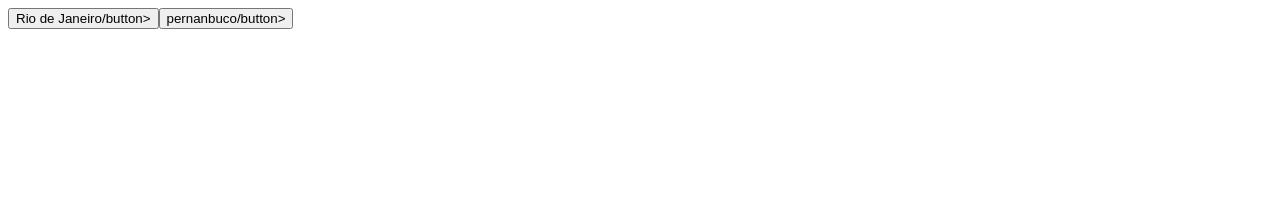
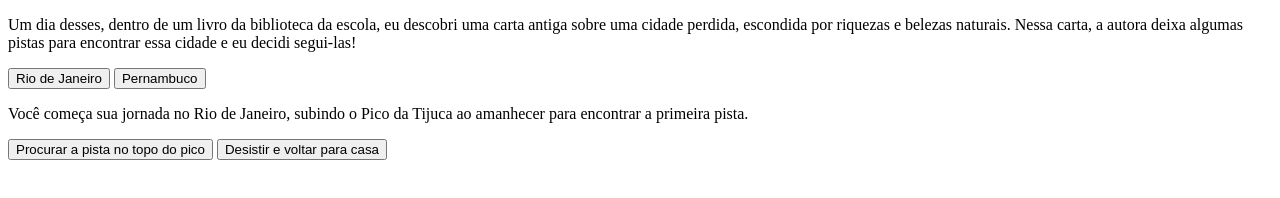
Before and after one commit to jessikaquirol/criando-aventura, a plain HTML site: page index.html in a window 1280 px wide. Drawn offline with Linux system fonts and the light colour scheme; a web font is replaced by a local one.

Commit message:
criando arquivo

```diff
--- a/index.html
+++ b/index.html
@@ -3,14 +3,25 @@
 <head>
     <meta charset="UTF-8">
     <meta name="viewport" content="width=device-width, initial-scale=1.0">
+    <link rel="stylesheet" href="style.css">
+    <link rel="preconnect" href="https://fonts.googleapis.com">
+     <link rel="preconnect" href="https://fonts.gstatic.com" crossorigin>
+     <link href="https://fonts.googleapis.com/css2?family=Bai+Jamjuree:ital,wght@0,200;0,300;0,400;0,500;0,600;0,700;1,200;1,300;1,400;1,500;1,600;1,700&display=swap" rel="stylesheet">
     <title>Em busca da cidade perdida</title>
 </head>
 <body>
-    <main>
-        <button class="btn-proximo" data-proximo="1">Rio de Janeiro/button>
-       <button class="btn-proximo" data-proximo="2">pernanbuco/button>
-<div>
-
+ <main>
+     <div class="passo" id="passp-0">
+        <p>Um dia desses, dentro de um livro da biblioteca da escola, eu descobri uma carta antiga sobre uma cidade perdida, escondida por riquezas e belezas naturais. Nessa carta, a autora deixa algumas pistas para encontrar essa cidade e eu decidi segui-las!</p>
+        <button class="btn-proximo">Rio de Janeiro</button>
+        <button class="btn-proximo">Pernambuco</button>
+ </div>
+ <div class="passo" id="passo-1">
+    <p>Você começa sua jornada no Rio de Janeiro, subindo o Pico da Tijuca ao amanhecer para encontrar a primeira pista.</p>
+    <button class="btn-proximo" data-proximo="3">Procurar a pista no topo do pico</button>
+    <button class="btn-proximo" data-proximo="4">Desistir e voltar para casa</button>
+    </div>
+</main>
 
 
 
```
